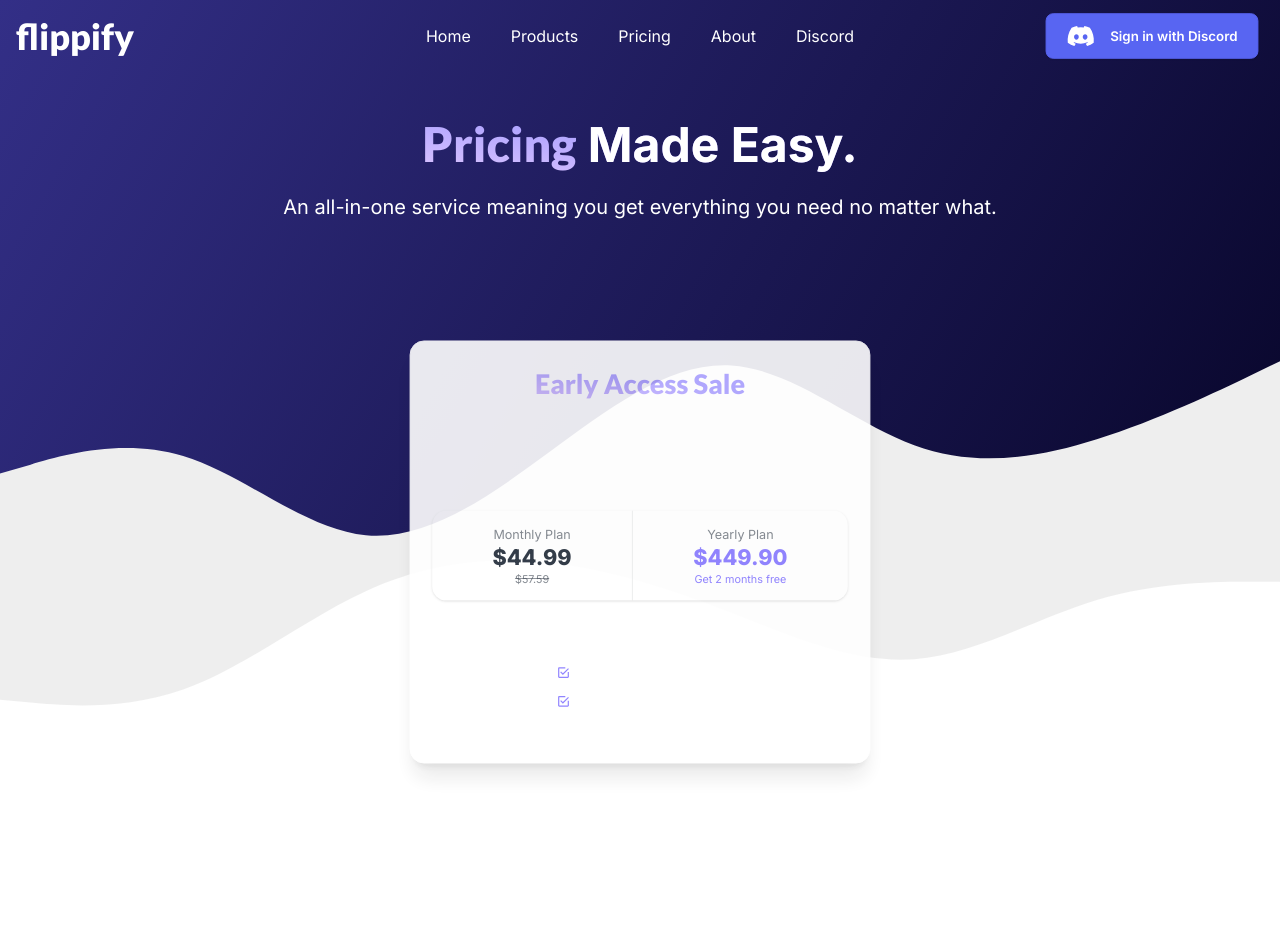
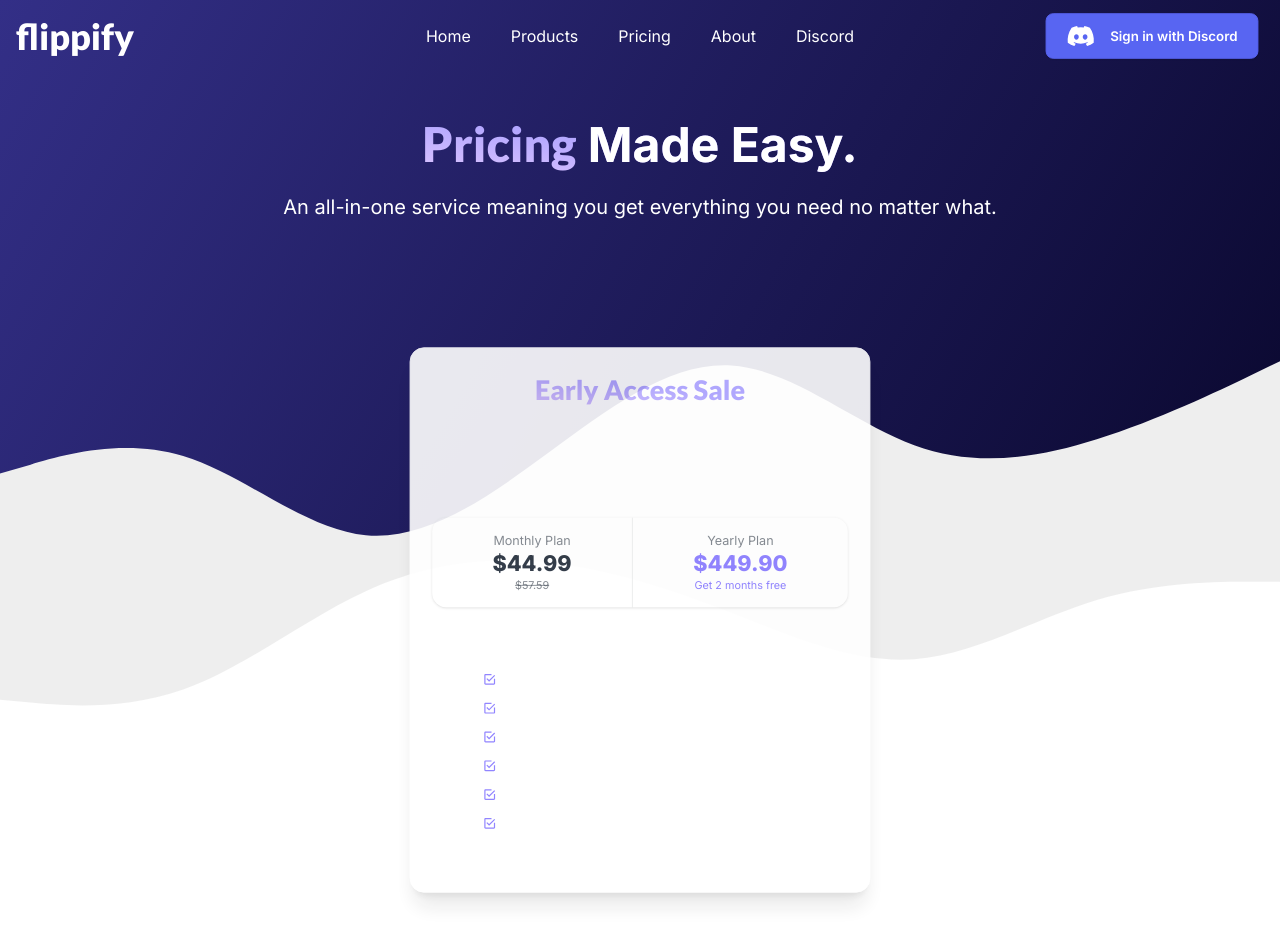
Before and after one commit to FlippifyDev/flippify-app, a Next.js app: page /l/pricing in a window 1280 px wide. Shown: the top 944 px of the page. Built offline with nearby package versions, Linux system fonts and the light colour scheme; no server answers.

Commit message:
Ive added stuff to the pricing menu - only have to make sure design is okay and its done

```diff
--- a/app/l/components/PriceCard.tsx
+++ b/app/l/components/PriceCard.tsx
@@ -60,17 +60,32 @@ const PriceCard: React.FC<PriceCardProps> = ({ title, prices, description }) =>
             />
           )}
           </div>
-          <div className="flex flex-col items-center justify-center text-white pt-6 pb-6">
+          <div className="flex flex-col items-start justify-center text-white pt-6 pb-6 ml-14">
             <h2 className="mb-4 font-bold text-lg">What&apos;s included:</h2>
 
             <div className="flex items-center mb-2">
               <IoMdCheckboxOutline className="inline-block mr-2 text-paymentPlanText" />
-              <p className="mb-0">All Deal-Finding Bots.</p>
+              <p className="mb-0 text-left">All Deal-Finding Bots.</p>
             </div>
-
-            <div className="flex items-center">
+            <div className="flex items-center mb-2">
               <IoMdCheckboxOutline className="inline-block mr-2 text-paymentPlanText" />
-              <p className="mb-0">All Deal-Finding Bots.</p>
+              <p className="mb-0 text-left">Reselling Course 1.0.</p>
+            </div>
+            <div className="flex items-center mb-2">
+              <IoMdCheckboxOutline className="inline-block mr-2 text-paymentPlanText" />
+              <p className="mb-0 text-left">Advanced Reselling Tools.</p>
+            </div>
+            <div className="flex items-center mb-2">
+              <IoMdCheckboxOutline className="inline-block mr-2 text-paymentPlanText" />
+              <p className="mb-0 text-left">Priority Support.</p>
+            </div>
+            <div className="flex items-center mb-2">
+              <IoMdCheckboxOutline className="inline-block mr-2 text-paymentPlanText" />
+              <p className="mb-0 text-left">Exclusive Reselling Inner Circle.</p>
+            </div>
+            <div className="flex items-center mb-2">
+              <IoMdCheckboxOutline className="inline-block mr-2 text-paymentPlanText" />
+              <p className="mb-0 text-left">Networking & Self Promotion Access.</p>
             </div>
           </div>
 
```
